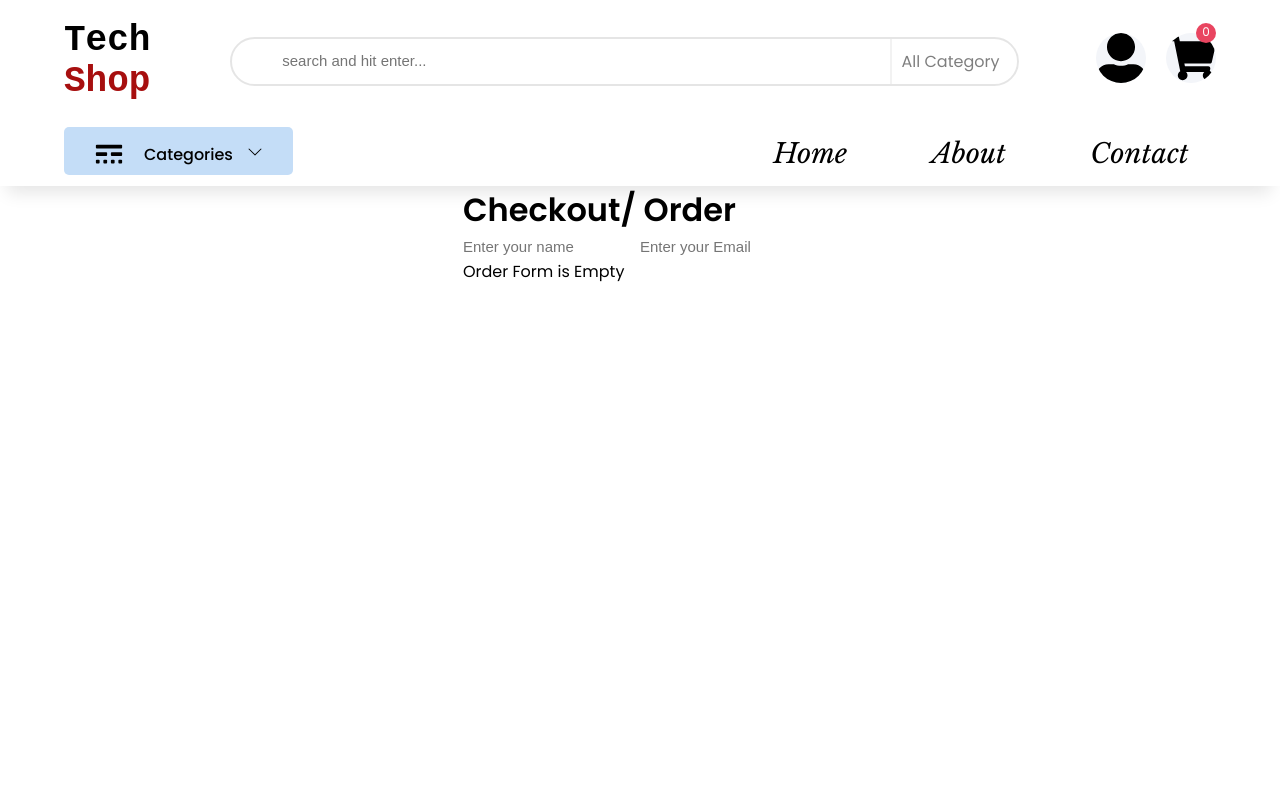
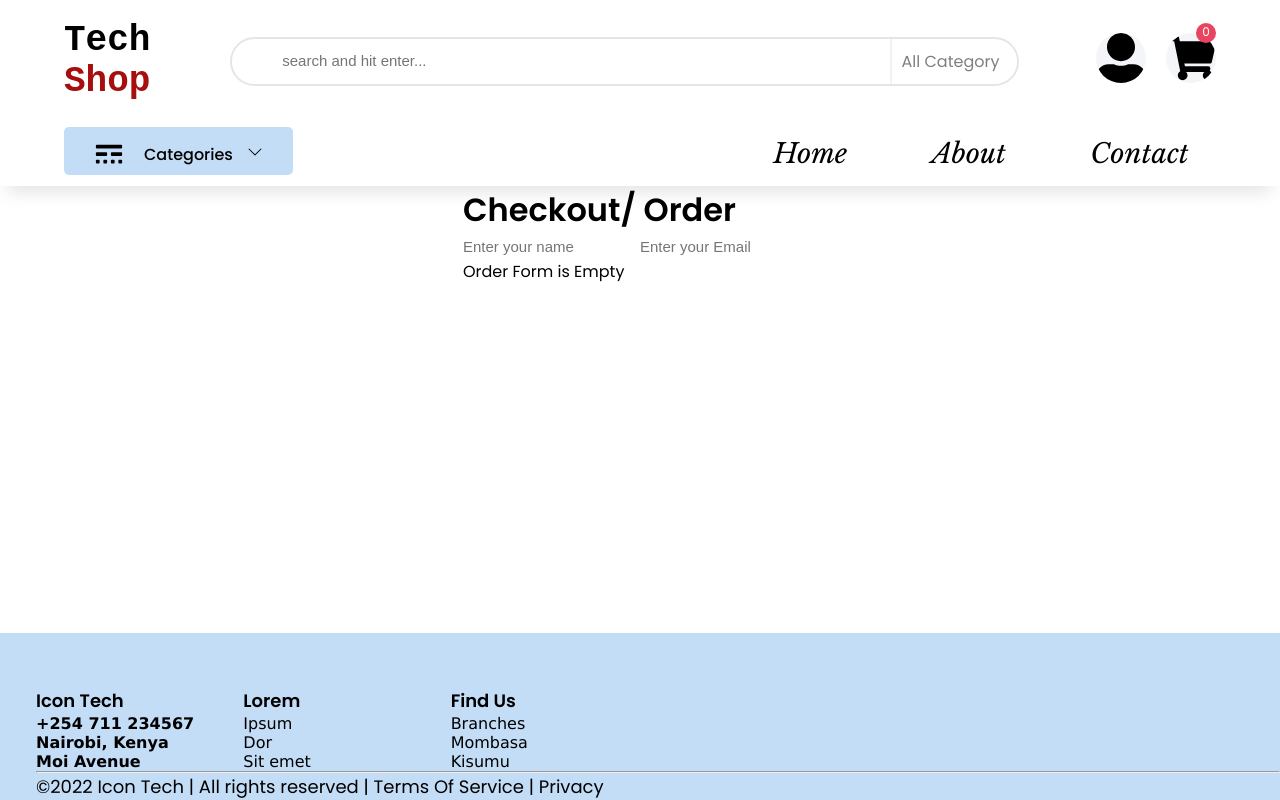
Before and after one commit to hafsa-nuh/E-Commerce-, a React (Create React App) app: page /checkout in a window 1280 px wide. Built offline with nearby package versions, Linux system fonts and the light colour scheme; a web font is replaced by a local one.

Commit message:
Added back the footer

```diff
--- a/src/pages/Pages.jsx
+++ b/src/pages/Pages.jsx
@@ -7,7 +7,7 @@ import Contact from '../components/contact/Contact'
 import Checkout from '../components/checkout/Checkout'
 import { products_data } from "../data";
 import Header from "../components/header/Header"
-//import Footer from "../components/footer/Footer"
+import Footer from "../components/footer/Footer"
 
 const Pages = () => {
   const [products,setProducts]=useState(products_data)
@@ -47,7 +47,7 @@ const Pages = () => {
       <Route path="contact" element={<Contact />} />
       <Route path="checkout" element={<Checkout  cartItems={cartItems}/>} />
     </Routes>
-    {/* <Footer /> */}
+    <Footer />
     </>
   );
 };
```
